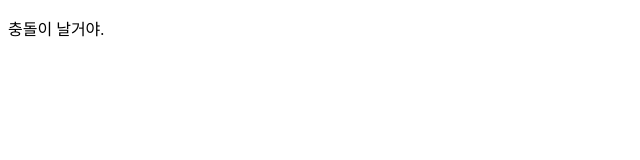
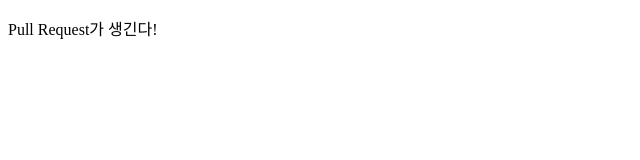
Before and after one commit to jyeoney/GitInitTest, a plain HTML site: page index.html in a window 1280 px wide. Shown: the full height of the page, 0-640 px from the left. Drawn offline with Linux system fonts and the light colour scheme.

Commit message:
변경사항 있음

```diff
--- a/index.html
+++ b/index.html
@@ -6,6 +6,6 @@
   <title>이건 새로운 기능!!</title>
 </head>
 <body>
-  <p>충돌이 날거야.</p>
+  <p>Pull Request가 생긴다!</p>
 </body>
 </html>
```
